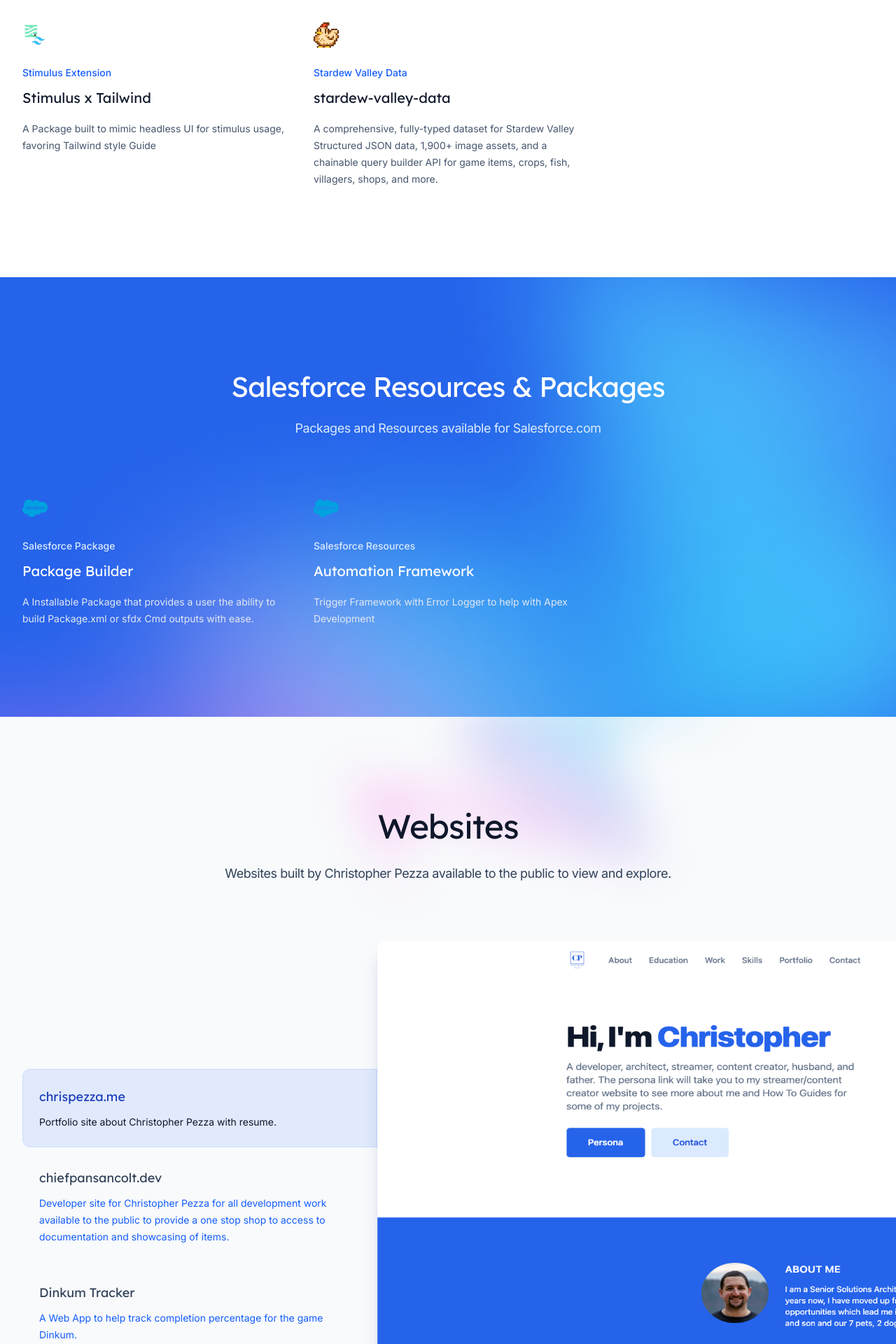
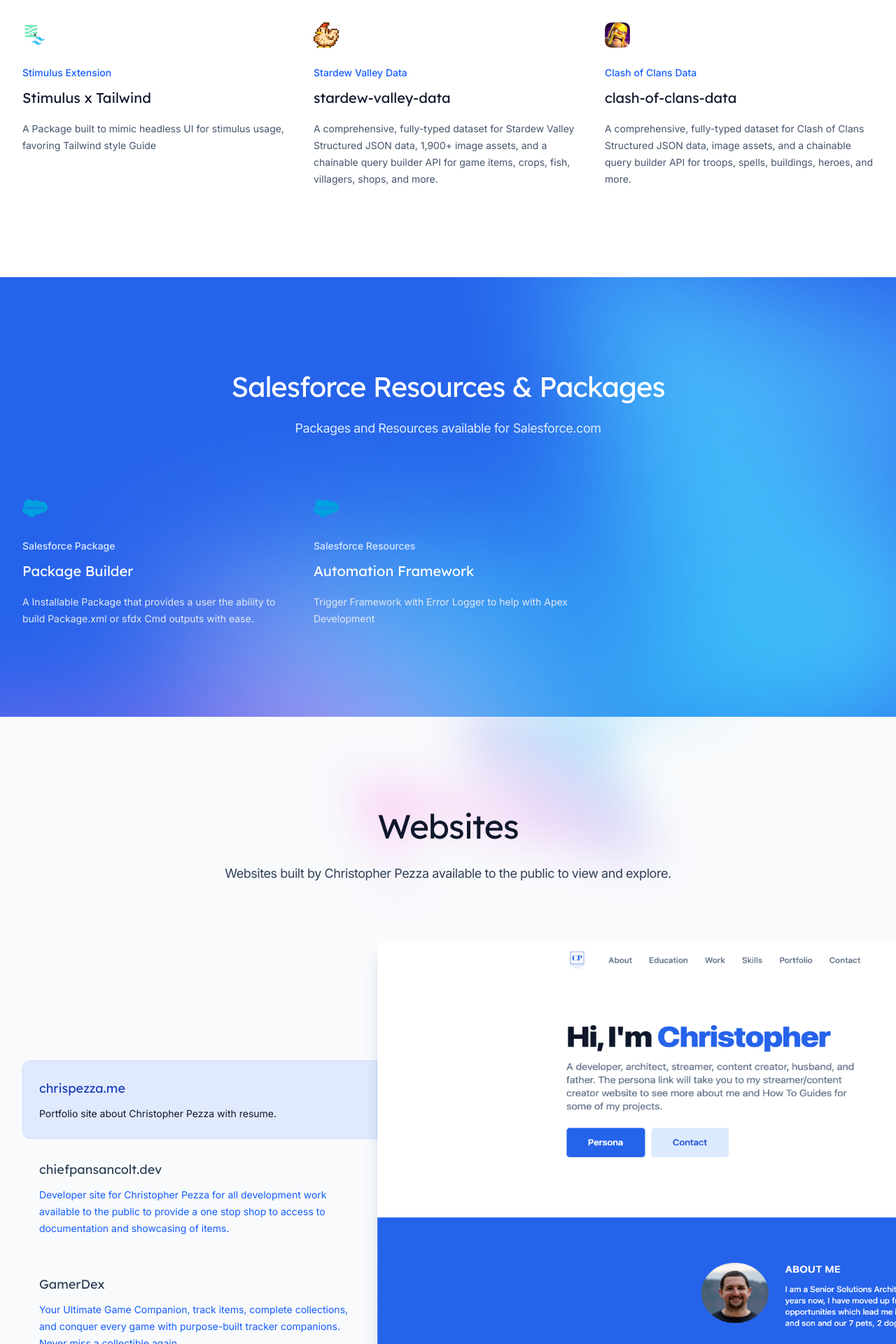
Before and after one commit to chiefpansancolt/chiefpansancolt.dev, a Next.js app: page / in a window 1280 px wide. Shown: the part 2260-4180 px from the top of the page at 70% size. Built offline with nearby package versions, Linux system fonts and the light colour scheme.

Commit message:
Update site for new projects

```diff
--- a/src/data/features.js
+++ b/src/data/features.js
@@ -1,6 +1,7 @@
 import logoStimulusTailwind from '@/images/logos/Stimulus-x-Tailwind-Icon.png'
 import logoStardewValley from '@/images/logos/stardew-valley-icon.png'
-import screenshotDinkumTrackerSite from '@/images/screenshots/Dinkum_Tracker_Overview.png'
+import logoClashOfClans from '@/images/logos/clash-of-clans-icon.jpeg'
+import screenshotGamerDexSite from '@/images/screenshots/gamerdex-site.png'
 import screenshotTodoListApp from '@/images/screenshots/TodoList.png'
 import screenshotChiefpansancoltDevSite from '@/images/screenshots/chiefpansancolt-dev-site.png'
 import screenshotChrispezzaSite from '@/images/screenshots/chrispezza-site.png'
@@ -31,6 +32,14 @@ const nodepackages = [
       'A comprehensive, fully-typed dataset for Stardew Valley Structured JSON data, 1,900+ image assets, and a chainable query builder API for game items, crops, fish, villagers, shops, and more.',
     icon: logoStardewValley,
     href: 'https://stardew-valley-data.chiefpansancolt.dev',
+  },
+  {
+    name: 'Clash of Clans Data',
+    summary: 'clash-of-clans-data',
+    description:
+      'A comprehensive, fully-typed dataset for Clash of Clans Structured JSON data, image assets, and a chainable query builder API for troops, spells, buildings, heroes, and more.',
+    icon: logoClashOfClans,
+    href: 'https://coc-data.chiefpansancolt.dev',
   },
 ]
 
@@ -69,10 +78,10 @@ const websites = [
     href: 'https://chiefpansancolt.dev',
   },
   {
-    title: 'Dinkum Tracker',
-    description: 'A Web App to help track completion percentage for the game Dinkum.',
-    image: screenshotDinkumTrackerSite,
-    href: 'https://dinkumtracker.app',
+    title: 'GamerDex',
+    description: 'Your Ultimate Game Companion, track items, complete collections, and conquer every game with purpose-built tracker companions. Never miss a collectible again.',
+    image: screenshotGamerDexSite,
+    href: 'https://gamerdex.app',
   },
 ]
 
```
Also changed, not shown: src/images/logos/clash-of-clans-icon.jpeg (added), src/images/screenshots/gamerdex-site.png (added).
